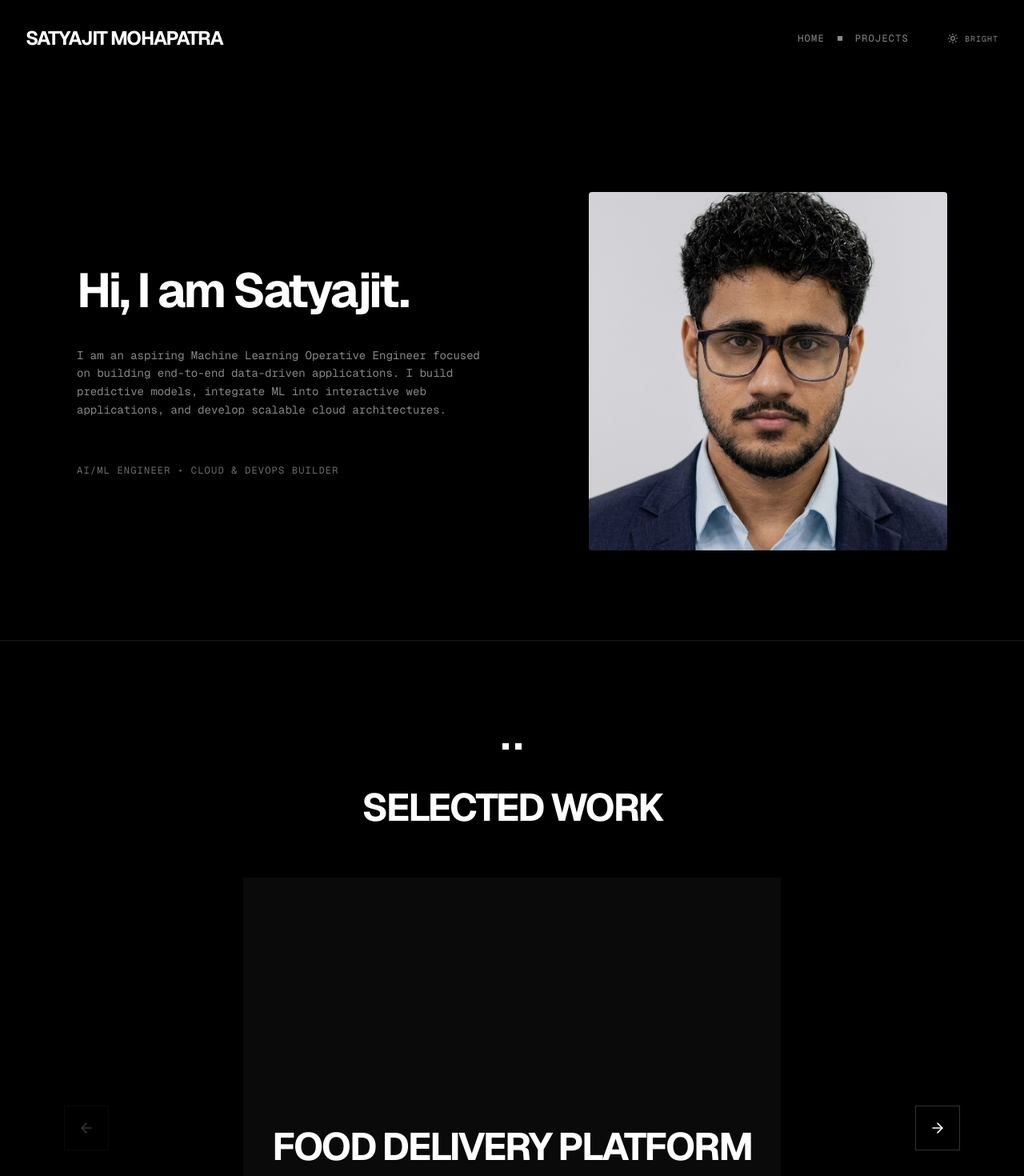
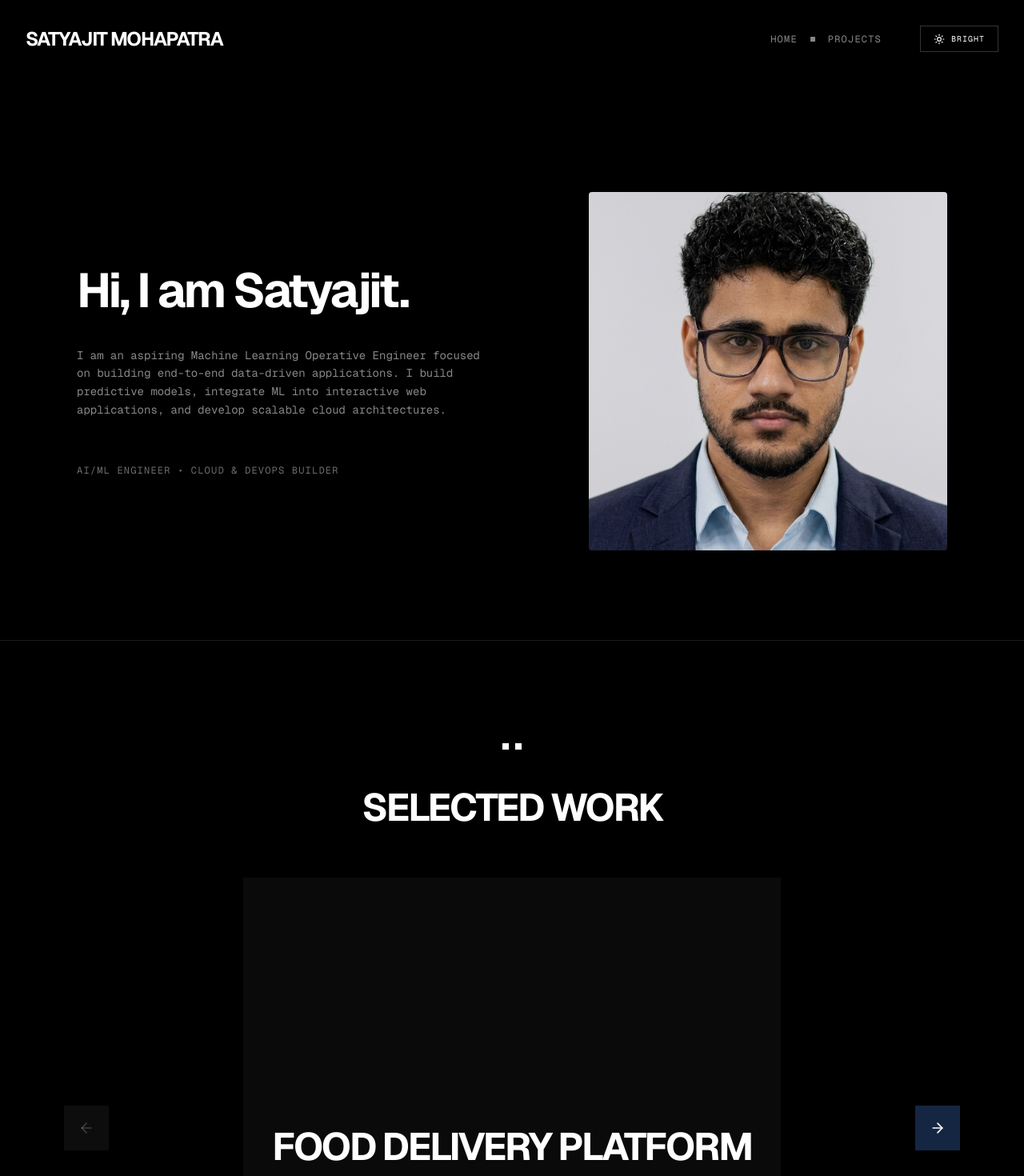
Before and after one commit to satyazitmohapatra/my_new_webs_18sep, a Next.js app: page / in a window 1280 px wide. Shown: the top 1470 px of the page at 80% size. Built offline with nearby package versions, Linux system fonts and the light colour scheme.

Commit message:
Add Navy accent colors

```diff
--- a/app/globals.css
+++ b/app/globals.css
@@ -6,6 +6,7 @@
   --muted: #111111;
   --muted-foreground: #888888;
   --border: #222222;
+  --navy: #152642; /* Deep Navy Blue from Coat */
 }
 
 .light {
@@ -14,6 +15,7 @@
   --muted: #f4f4f5;
   --muted-foreground: #525252;
   --border: #e5e5e5;
+  --navy: #1C3359; /* Slightly brighter for light mode contrast if needed, or keep same */
 }
 
 body {
@@ -28,6 +30,7 @@ body {
   --color-muted: var(--muted);
   --color-muted-foreground: var(--muted-foreground);
   --color-border: var(--border);
+  --color-navy: var(--navy);
   --font-sans: var(--font-geist-sans);
   --font-mono: var(--font-geist-mono);
 }
--- a/app/page.tsx
+++ b/app/page.tsx
@@ -129,7 +129,7 @@ export default function SinglePagePortfolio() {
               <button
                 onClick={() => setCurrentProjectIdx(p => Math.max(0, p - 1))}
                 disabled={currentProjectIdx === 0}
-                className="w-10 h-10 md:w-14 md:h-14 bg-background/90 backdrop-blur-sm border border-foreground/20 rounded-none flex items-center justify-center text-foreground hover:bg-foreground hover:text-background disabled:opacity-20 disabled:cursor-not-allowed transition-colors shadow-xl"
+                className="w-10 h-10 md:w-14 md:h-14 bg-navy rounded-none flex items-center justify-center text-white hover:bg-navy/90 disabled:bg-foreground/5 disabled:text-foreground/20 disabled:cursor-not-allowed transition-all shadow-2xl hover:scale-105 active:scale-95"
               >
                 <ArrowLeft size={20} />
               </button>
@@ -139,7 +139,7 @@ export default function SinglePagePortfolio() {
               <button
                 onClick={() => setCurrentProjectIdx(p => Math.min(projects.length - 1, p + 1))}
                 disabled={currentProjectIdx === projects.length - 1}
-                className="w-10 h-10 md:w-14 md:h-14 bg-background/90 backdrop-blur-sm border border-foreground/20 rounded-none flex items-center justify-center text-foreground hover:bg-foreground hover:text-background disabled:opacity-20 disabled:cursor-not-allowed transition-colors shadow-xl"
+                className="w-10 h-10 md:w-14 md:h-14 bg-navy rounded-none flex items-center justify-center text-white hover:bg-navy/90 disabled:bg-foreground/5 disabled:text-foreground/20 disabled:cursor-not-allowed transition-all shadow-2xl hover:scale-105 active:scale-95"
               >
                 <ArrowRight size={20} />
               </button>
@@ -174,10 +174,10 @@ export default function SinglePagePortfolio() {
                   onClick={() => setExpandedLogId(expandedLogId === log.id ? null : log.id)}
                   className="w-full flex items-center justify-between group"
                 >
-                  <h3 className="text-xl md:text-3xl font-bold tracking-tighter text-foreground text-left group-hover:text-muted-foreground transition-colors uppercase max-w-3xl pr-4">
+                  <h3 className="text-xl md:text-3xl font-bold tracking-tighter text-foreground text-left group-hover:text-navy transition-colors uppercase max-w-3xl pr-4">
                     {log.title}
                   </h3>
-                  <div className="text-foreground shrink-0">
+                  <div className="text-foreground shrink-0 group-hover:text-navy transition-colors">
                     {expandedLogId === log.id ? <Minus size={24} /> : <Plus size={24} />}
                   </div>
                 </button>
@@ -239,10 +239,10 @@ export default function SinglePagePortfolio() {
                   onClick={() => setExpandedSkillIdx(expandedSkillIdx === idx ? null : idx)}
                   className="flex items-center justify-between w-full text-left group hover:px-2 transition-all duration-300"
                 >
-                  <h3 className="text-lg md:text-2xl font-bold tracking-tighter text-foreground uppercase group-hover:text-muted-foreground transition-colors">
+                  <h3 className="text-lg md:text-2xl font-bold tracking-tighter text-foreground uppercase group-hover:text-navy transition-colors">
                     {skillGroup.capability}
                   </h3>
-                  <div className={`text-foreground transition-transform duration-300 ${expandedSkillIdx === idx ? 'rotate-180' : ''}`}>
+                  <div className={`text-foreground group-hover:text-navy transition-all duration-300 ${expandedSkillIdx === idx ? 'rotate-180 text-navy' : ''}`}>
                     <ChevronDown size={16} />
                   </div>
                 </button>
--- a/components/Navigation.tsx
+++ b/components/Navigation.tsx
@@ -43,7 +43,7 @@ export function Navigation() {
 
           <button
             onClick={toggleTheme}
-            className="text-muted-foreground hover:text-foreground transition-colors flex items-center gap-2 font-mono text-[10px] uppercase tracking-widest bg-foreground/5 px-3 py-1.5 rounded-full md:bg-transparent md:px-0 md:py-0 md:rounded-none"
+            className="text-foreground border border-foreground/20 bg-background/50 backdrop-blur-sm hover:bg-navy hover:text-white hover:border-navy transition-all duration-300 flex items-center gap-2 font-mono text-[10px] uppercase tracking-widest px-4 py-2 shadow-sm"
           >
             {theme === 'dark' ? (
               <><Sun size={14} /> Bright</>
```
